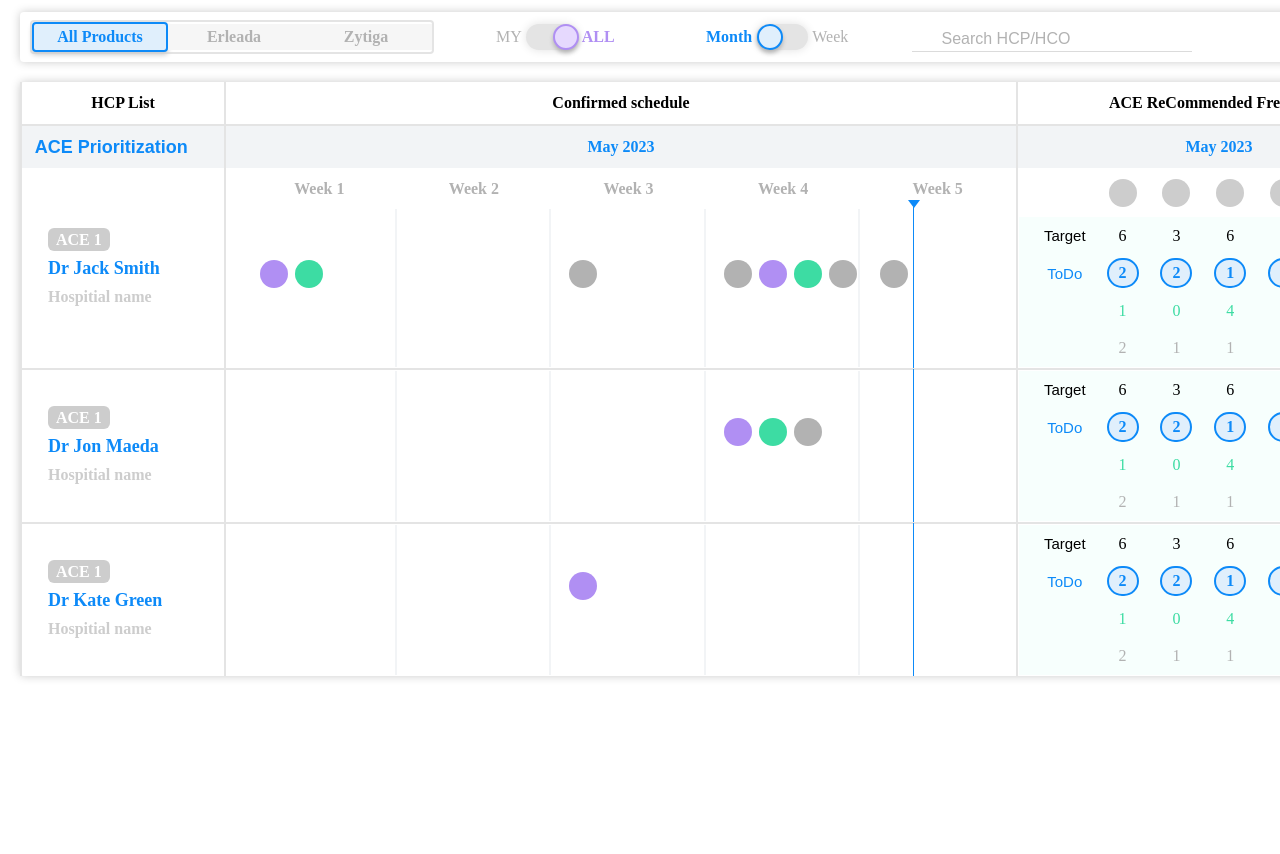
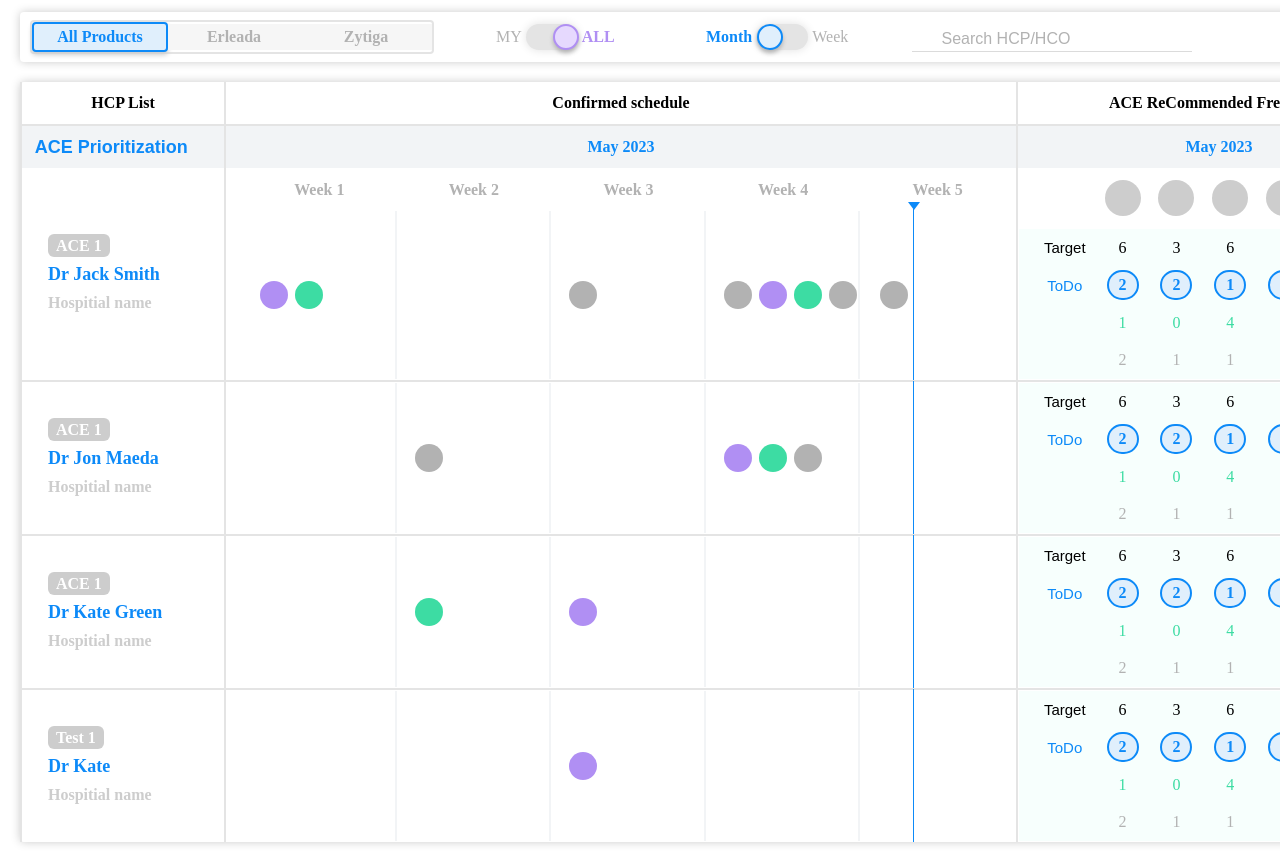
Before and after one commit to wjing-zz/ng-practise, an Angular app: page /home in a window 1280 px wide. Shown: the top 854 px of the page. Before the commit the page ends 800 px from the top, so only its background shows below. Built offline with nearby package versions, Linux system fonts and the light colour scheme; a web font is replaced by a local one.

Commit message:
feat: update style, update mock data

```diff
--- a/src/app/home/schedule-board/schedule-count/schedule-count.component.scss
+++ b/src/app/home/schedule-board/schedule-count/schedule-count.component.scss
@@ -4,9 +4,11 @@
     margin-left: 80px !important;
 }
 .first-row{
-    padding-top: 20px;
+    padding-top: 24px;
     .fa-regular{
         color: $white;
+        font-size: 18px;
+        padding: 2px 2px 0px 0px;
     }
 }
 .grid-container {
@@ -21,9 +23,8 @@
 .icon-background{
     background-color: $icon-gray;
     border-radius: 20px;
-    padding: 4px;
+    padding: 8px;
     display: inline-block;
-    margin: 0 12px;
     width: 20px;
     height: 20px;
     text-align: center;
--- a/src/app/home/schedule-board/schedule-details/schedule-details.component.html
+++ b/src/app/home/schedule-board/schedule-details/schedule-details.component.html
@@ -24,7 +24,7 @@
     <div class="grid-container header">
         <div *ngFor="let day of oneWeek;let index=index" class="icon-gray">{{day}}</div>
     </div>
-    <div class="grid-container body" style="height: 100%;">
+    <div class="grid-container body">
         <div class="current-date-pointer" *ngIf="ifCurrentPeriod()" [ngStyle]="{'left':calculatePointer()}"></div>
         <div *ngFor="let detail of listDetails;let index = index" class="grid-item">
             <div *ngFor="let item of detail" class="icon-dispaly">
--- a/src/app/home/schedule-board/schedule-details/schedule-details.component.scss
+++ b/src/app/home/schedule-board/schedule-details/schedule-details.component.scss
@@ -90,10 +90,9 @@
 
   .grid-item {
     display: inline-grid;
-    grid-template-rows: 50% 50%;
     grid-template-columns: repeat(auto-fill, 35px);
     justify-content: center;
-    align-items: end;
+    align-items: center;
     position: relative;
   }
   .grid-container .grid-item:not(:last-child) {
--- a/src/app/home/schedule-board/schedule-details/schedule-details.component.ts
+++ b/src/app/home/schedule-board/schedule-details/schedule-details.component.ts
@@ -24,7 +24,9 @@ export class ScheduleDetailsComponent implements OnInit {
   }
 
   onInitData() {
-    //get toggle status
+    const currentDate = this.globalStatusService.currentPeriod;
+    this.splitCurrentWeekOnit(currentDate);
+    //get filter status
     this.isMyOrAllType = this.globalStatusService.isMyOrAll;
     this.isMonthOrWeek = this.globalStatusService.isMonthOrWeek;
     this.globalStatusService.isMyOrAllEvent.subscribe((toggleStatus: any) => {
@@ -34,10 +36,6 @@ export class ScheduleDetailsComponent implements OnInit {
       this.isMonthOrWeek = toggleStatus;
       this.splitCurrentWeekOnit(currentDate);
     })
-
-    const currentDate = this.globalStatusService.currentPeriod;
-    this.splitCurrentWeekOnit(currentDate)
-
     this.globalStatusService.currentPeriodEvent.subscribe((currentDate: any) => {
       this.splitCurrentWeekOnit(currentDate);
     })
@@ -96,7 +94,7 @@ export class ScheduleDetailsComponent implements OnInit {
     return week_array;
   }
   dateInPeriod(date: string, period: Array<any>) {
-    const currentDate = Date.parse(date)
+    const currentDate = Date.parse(date);
 
     if (currentDate > Date.parse(period[0]) && currentDate <= Date.parse(period[1])) {
       return true;
@@ -105,24 +103,22 @@ export class ScheduleDetailsComponent implements OnInit {
     }
   }
   getIconType(iconType: string) {
-
     switch (iconType) {
       case 'contact':
         return 'fa-solid fa-user-group';
       case 'window':
         return 'fa-regular fa-window-maximize';
       case 'mail':
-        return 'fa-regular fa-envelope'
+        return 'fa-regular fa-envelope';
       case 'phone':
-        return 'fa-solid fa-phone'
+        return 'fa-solid fa-phone';
       case 'pen':
-        return 'fa-solid fa-pen'
+        return 'fa-solid fa-pen';
       case 'mail-group':
-        return 'fa-solid fa-envelopes-bulk'
+        return 'fa-solid fa-envelopes-bulk';
       default:
         return '';
     }
-
 
   }
   getIconBackColor(iconType: string) {
@@ -151,17 +147,16 @@ export class ScheduleDetailsComponent implements OnInit {
   ifCurrentPeriod() {
     let isCurrentPeriod: boolean = false;
     if (this.globalStatusService.isMonthOrWeek) {
-      //week
-      const monday = new Date(this.globalStatusService.currentPeriod.getTime() - this.oneDayTime)
-      const sunday = new Date(this.globalStatusService.currentPeriod.getTime() + this.oneDayTime * 6)
+      //check if current week
+      const monday = new Date(this.globalStatusService.currentPeriod.getTime() - this.oneDayTime);
+      const sunday = new Date(this.globalStatusService.currentPeriod.getTime() + this.oneDayTime * 6);
 
-      //save if currentweek
       const today = new Date()
       if (today.getTime() > monday.getTime() && today.getTime() < sunday.getTime()) {
         isCurrentPeriod = true;
       }
     } else {
-      //month
+      //check if current month
       isCurrentPeriod = new Date().getFullYear() == this.globalStatusService.currentPeriod.getFullYear()
         && new Date().getMonth() == this.globalStatusService.currentPeriod.getMonth();
 
--- a/src/assets/mockdata/hcp.data.json
+++ b/src/assets/mockdata/hcp.data.json
@@ -60,6 +60,62 @@
             "icon": "pen",
             "type": "done",
             "date": "2023-05-31",
+            "owner": "all"
+          },
+          {
+            "id": 9,
+            "icon": "mail",
+            "type": "todo",
+            "date": "2023-06-07",
+            "owner": "my"
+          },
+          {
+            "id": 10,
+            "icon": "phone",
+            "type": "todo",
+            "date": "2023-06-07",
+            "owner": "all"
+          },
+          {
+            "id": 11,
+            "icon": "contact",
+            "type": "done",
+            "date": "2023-06-18",
+            "owner": "all"
+          },
+          {
+            "id": 12,
+            "icon": "pen",
+            "type": "done",
+            "date": "2023-06-23",
+            "owner": "all"
+          },
+          {
+            "id": 13,
+            "icon": "mail",
+            "type": "todo",
+            "date": "2023-06-26",
+            "owner": "my"
+          },
+          {
+            "id": 14,
+            "icon": "phone",
+            "type": "todo",
+            "date": "2023-06-27",
+            "owner": "all"
+          },
+          {
+            "id": 15,
+            "icon": "contact",
+            "type": "done",
+            "date": "2023-06-28",
+            "owner": "all"
+          },
+          {
+            "id": 16,
+            "icon": "pen",
+            "type": "done",
+            "date": "2023-06-31",
             "owner": "all"
           }
         ],
@@ -125,6 +181,55 @@
             "type": "done",
             "date": "2023-05-28",
             "owner": "all"
+          },
+          {
+            "id": 4,
+            "icon": "window",
+            "type": "done",
+            "date": "2023-05-12",
+            "owner": "all"
+          },
+          {
+            "id": 5,
+            "icon": "window",
+            "type": "done",
+            "date": "2023-06-13",
+            "owner": "all"
+          },
+          {
+            "id": 6,
+            "icon": "phone",
+            "type": "todo",
+            "date": "2023-06-14",
+            "owner": "my"
+          },
+          {
+            "id": 7,
+            "icon": "contact",
+            "type": "done",
+            "date": "2023-06-18",
+            "owner": "all"
+          },
+          {
+            "id": 8,
+            "icon": "phone",
+            "type": "todo",
+            "date": "2023-06-28",
+            "owner": "all"
+          },
+          {
+            "id": 9,
+            "icon": "mail-group",
+            "type": "todo",
+            "date": "2023-06-29",
+            "owner": "all"
+          },
+          {
+            "id": 10,
+            "icon": "phone",
+            "type": "todo",
+            "date": "2023-06-06",
+            "owner": "my"
           }
         ],
         "scheduleCount": {
@@ -214,7 +319,7 @@
             "id": 2,
             "icon": "mail-group",
             "type": "done",
-            "date": "2023-05-08",
+            "date": "2023-06-08",
             "owner": "all"
           },
           {
@@ -222,6 +327,13 @@
             "icon": "pen",
             "type": "done",
             "date": "2023-05-08",
+            "owner": "all"
+          },
+          {
+            "id": 4,
+            "icon": "mail-group",
+            "type": "todo",
+            "date": "2023-05-12",
             "owner": "all"
           }
         ]
@@ -280,12 +392,97 @@
             "type": "done",
             "date": "2023-05-08",
             "owner": "all"
+          },
+          {
+            "id": 1,
+            "icon": "pen",
+            "type": "todo",
+            "date": "2023-06-17",
+            "owner": "my"
+          },
+          {
+            "id": 2,
+            "icon": "contact",
+            "type": "done",
+            "date": "2023-06-08",
+            "owner": "all"
           }
         ]
       },
       {
         "group": "Test 1",
         "drName": "Dr Kate",
+        "hosName": "Hospitial name",
+        "hcpType": "ACE Prioritization",
+        "product": "Zytiga",
+        "scheduleCount": {
+          "tar": [
+            6,
+            3,
+            6,
+            4,
+            1,
+            0
+          ],
+          "todo": [
+            2,
+            2,
+            1,
+            1,
+            1,
+            0
+          ],
+          "sche": [
+            1,
+            0,
+            4,
+            1,
+            0,
+            0
+          ],
+          "done": [
+            2,
+            1,
+            1,
+            2,
+            0,
+            0
+          ]
+        },
+        "data": [
+          {
+            "id": 1,
+            "icon": "mail",
+            "type": "todo",
+            "date": "2023-05-17",
+            "owner": "my"
+          },
+          {
+            "id": 2,
+            "icon": "contact",
+            "type": "done",
+            "date": "2023-05-08",
+            "owner": "all"
+          },
+          {
+            "id": 3,
+            "icon": "mail",
+            "type": "todo",
+            "date": "2023-06-17",
+            "owner": "my"
+          },
+          {
+            "id": 4,
+            "icon": "contact",
+            "type": "done",
+            "date": "2023-06-08",
+            "owner": "all"
+          }
+        ]
+      },
+      {
+        "group": "Test 1",
+        "drName": "Dr Pepper",
         "hosName": "Hospitial name",
         "hcpType": "Test Prioritization",
         "product": "Zytiga",
```
